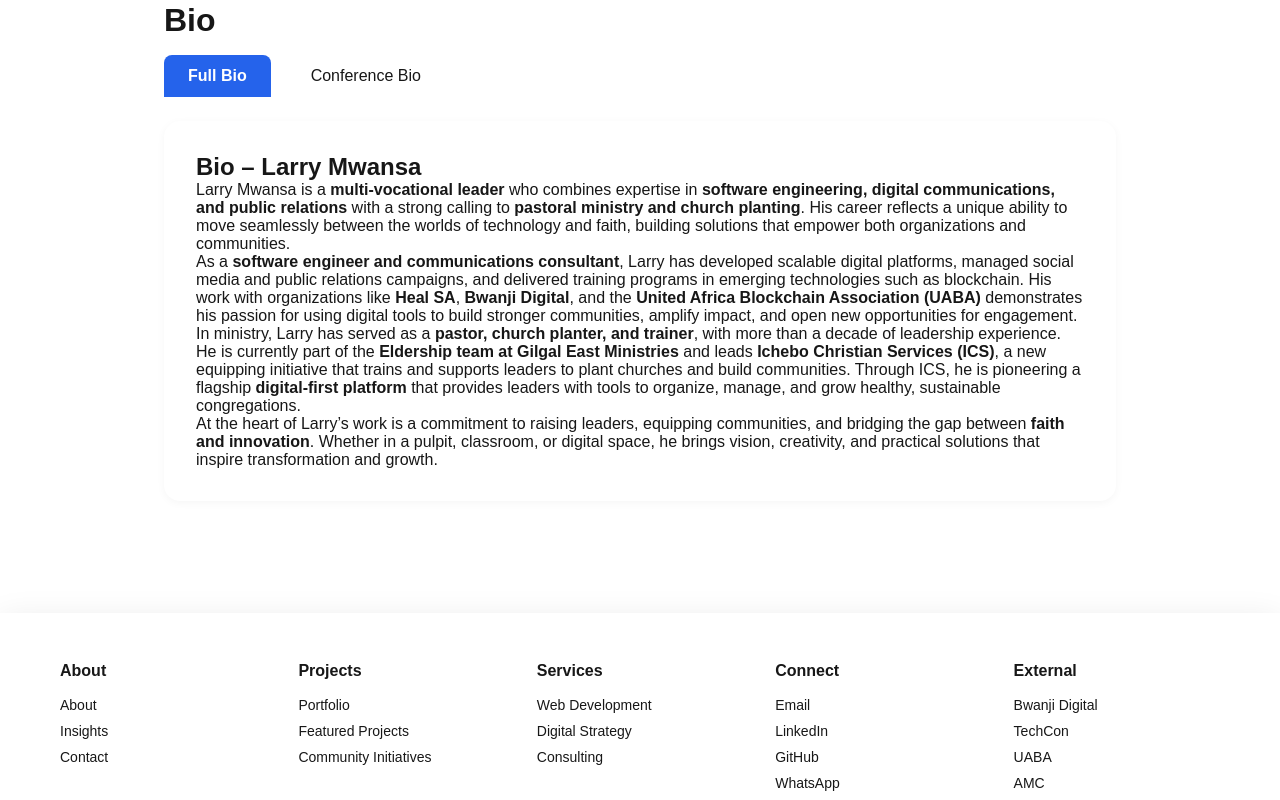
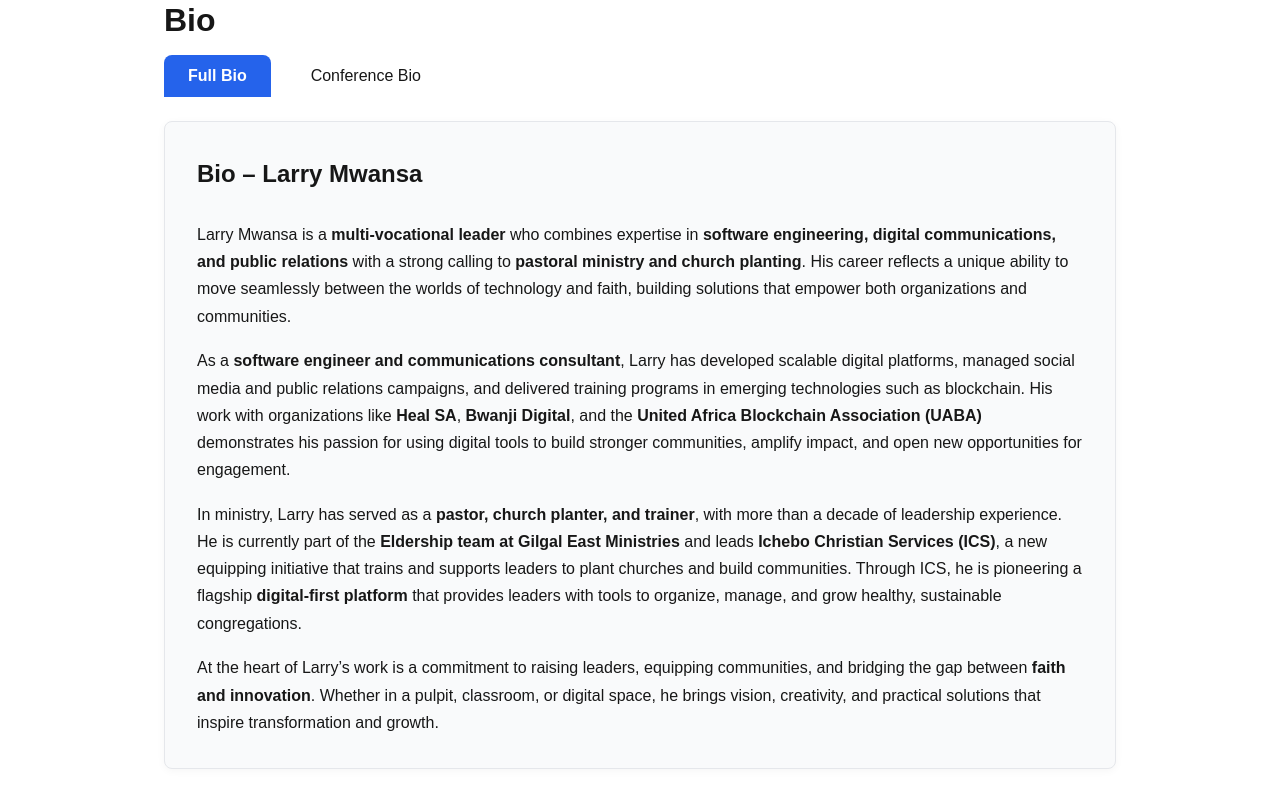
Before and after one commit to LarryMwansa/my-personal-site, a Next.js app: page /about in a window 1280 px wide. Shown: the part 3380-4180 px from the top of the page. Built offline with nearby package versions, Linux system fonts and the light colour scheme.

Commit message:
Refactor Bio Card styles for improved design and readability; update background, border, and typography settings.

```diff
--- a/src/app/about/about.module.css
+++ b/src/app/about/about.module.css
@@ -215,11 +215,37 @@
 
 /* Bio Card */
 .bioCard {
-  background: var(--surface, #fff);
+  background: var(--card-bg);
+  color: var(--foreground);
+  border-radius: var(--radius);
+  box-shadow: 0 2px 8px rgba(0, 0, 0, 0.04);
   padding: 2rem;
-  border-radius: 1rem;
   margin-bottom: 2rem;
-  box-shadow: 0 2px 8px rgba(0, 0, 0, 0.04);
+  border: 1px solid var(--card-border);
+  transition: background 0.2s, color 0.2s;
+}
+
+.bioCard :global(p),
+.bioCard :global(li),
+.bioCard :global(ul),
+.bioCard :global(h1),
+.bioCard :global(h2),
+.bioCard :global(h3),
+.bioCard :global(h4),
+.bioCard :global(h5),
+.bioCard :global(h6) {
+  margin-bottom: 1.1em;
+  line-height: 1.7;
+  color: var(--foreground);
+}
+
+.bioCard :global(ul) {
+  padding-left: 1.5em;
+}
+
+.bioCard :global(p:last-child),
+.bioCard :global(ul:last-child) {
+  margin-bottom: 0;
 }
 
 /* Tabs */
```
Also changed, not shown: public/bio_conference_ready.md (+1 -0 lines).
